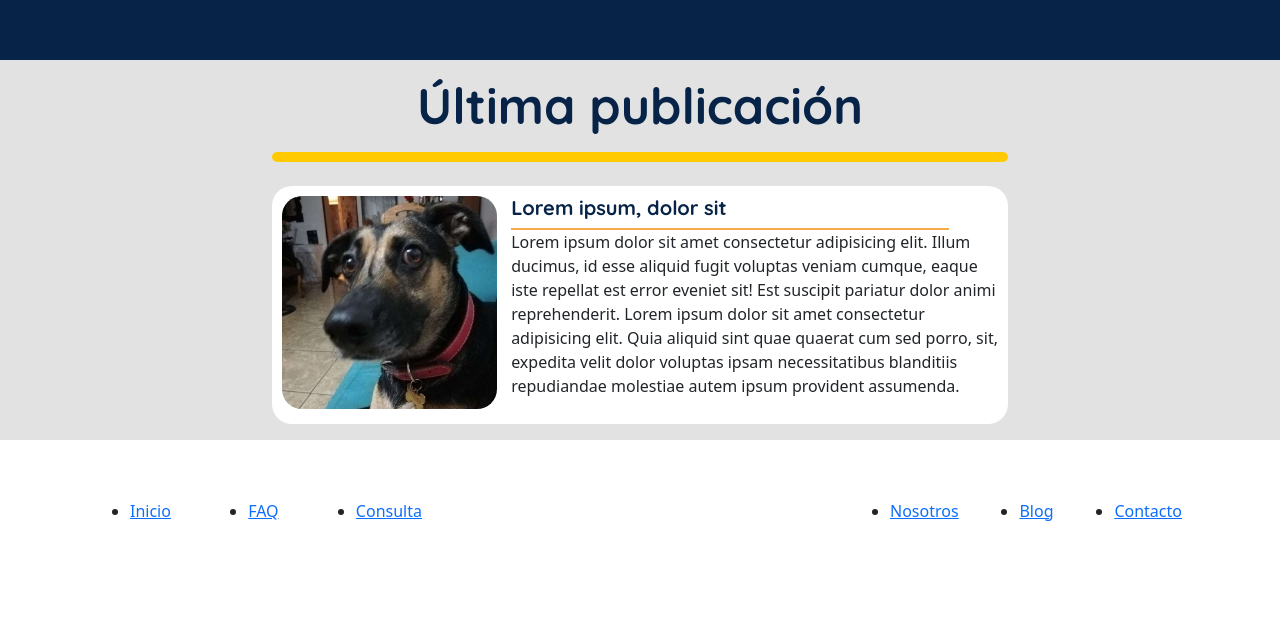
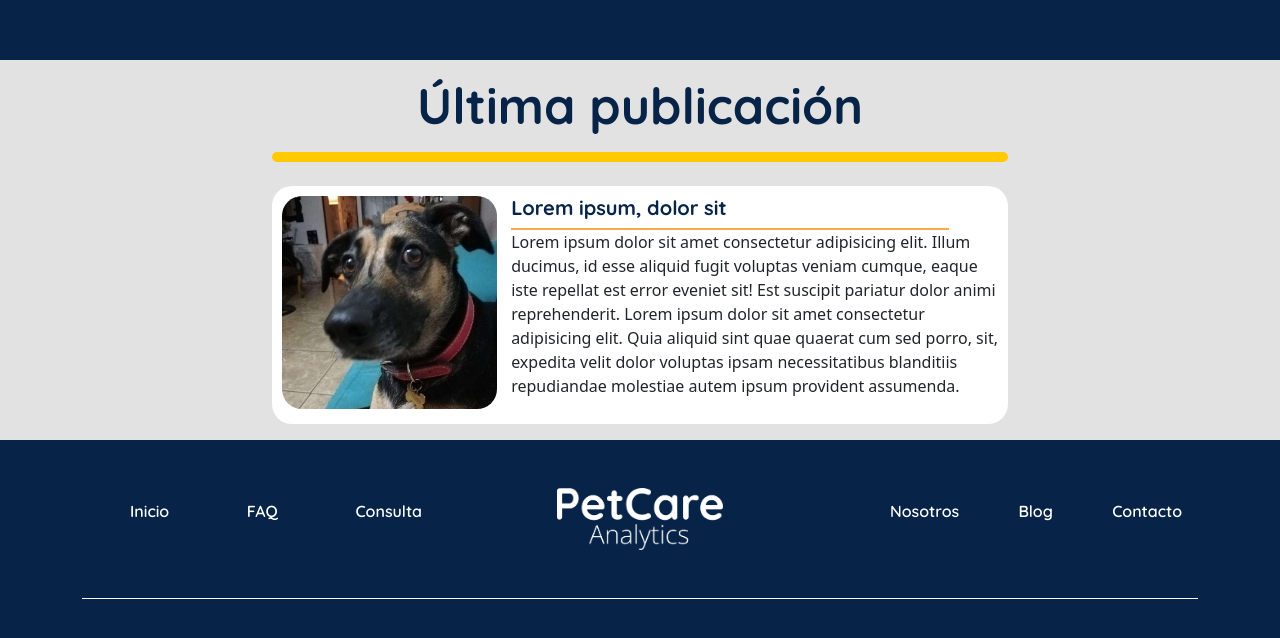
Before and after one commit to JorgPalma/PetCareAnalytics, a plain HTML site: page index.html in a window 1280 px wide. Shown: the part 1820-2458 px from the top of the page. Before the commit the page ends 2418 px from the top, so only its background shows below. Drawn offline with nearby package versions, Linux system fonts and the light colour scheme.

Commit message:
Update style.css

```diff
--- a/css/style.css
+++ b/css/style.css
@@ -246,3 +246,26 @@ input[type=number]:focus,
     height: 2px;
     background: var(--naranjo);
 }
+
+footer {
+    background: var(--azul);
+    height: 35vh;
+}
+
+.op-footer-ul{
+    list-style:none;
+}
+
+.op-footer-a{
+    color: white;
+    display: inline-block;
+    font-family: var(--quicksans);
+    font-size: 16px;
+    text-decoration: none;
+}
+
+.op-footer-bar {
+    background: white;
+    width: 100%;
+    height: 1px;
+}
```
